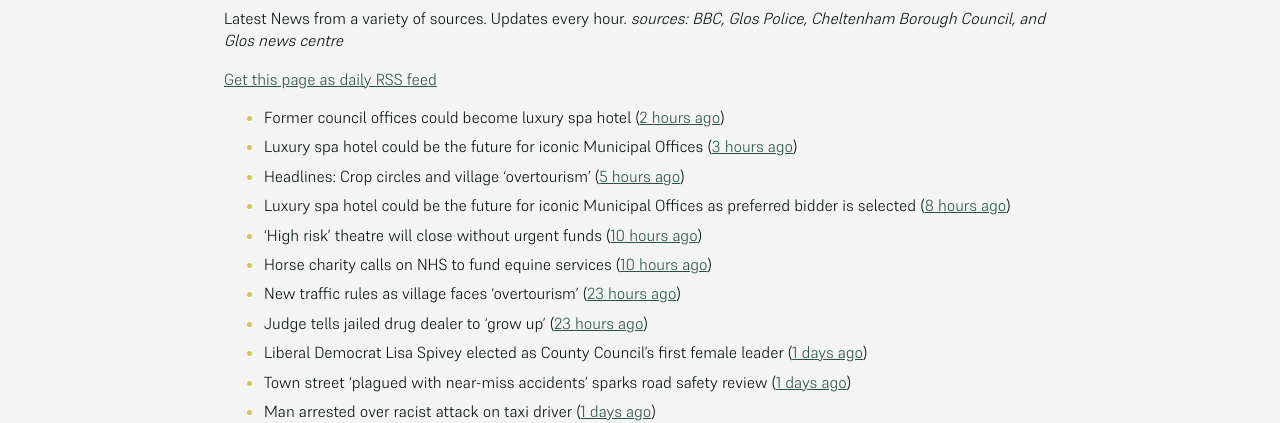
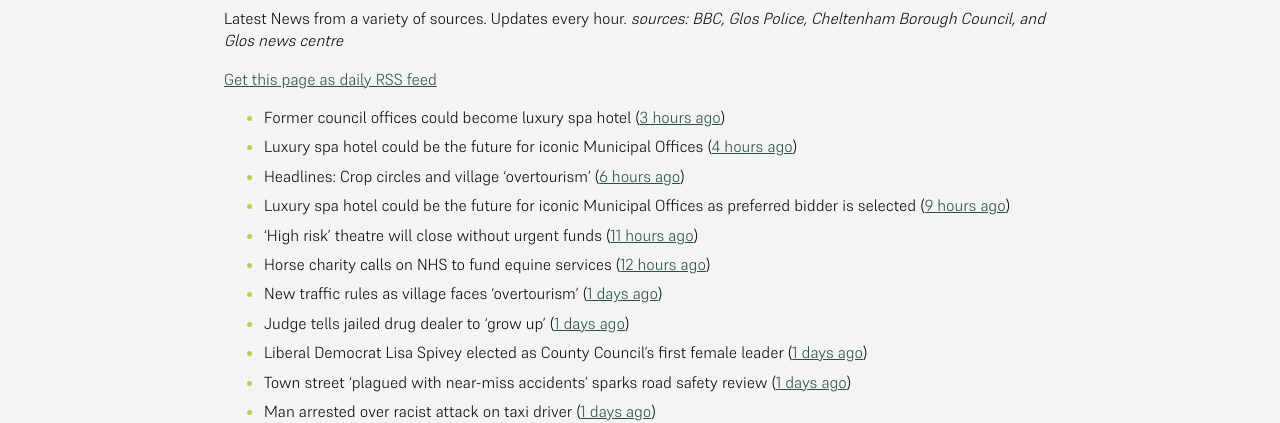
Before and after one commit to mat-0/cheltenham-open-data, a Jekyll site: the page built from _pages/news.md, in a window 1280 px wide. Shown: the part 266-689 px from the top of the page. Built offline with Jekyll 4.4.1, drawn with Linux system fonts in a browser that asks for light colours.

Commit message:
Updated 2025-05-22 16:58:49

```diff
--- a/_pages/news.md
+++ b/_pages/news.md
@@ -12,14 +12,14 @@ _sources: BBC, Glos Police, Cheltenham Borough Council, and Glos news centre_
 [Get this page as daily RSS feed](/daily.rss)
 
 <!-- news_marker starts -->
-- Former council offices could become luxury spa hotel ([2 hours ago](https://www.bbc.com/news/articles/c4g6e60kdy1o))
-- Luxury spa hotel could be the future for iconic Municipal Offices ([3 hours ago](https://gloucesternewscentre.co.uk/luxury-spa-hotel-could-be-the-future-for-iconic-municipal-offices/))
-- Headlines: Crop circles and village 'overtourism' ([5 hours ago](https://www.bbc.com/news/articles/ckgrj59nqg5o))
-- Luxury spa hotel could be the future for iconic Municipal Offices as preferred bidder is selected ([8 hours ago](https://www.cheltenham.gov.uk/news/article/3014/luxury_spa_hotel_could_be_the_future_for_iconic_municipal_offices_as_preferred_bidder_is_selected))
-- 'High risk' theatre will close without urgent funds ([10 hours ago](https://www.bbc.com/news/articles/cvgqqypywe1o))
-- Horse charity calls on NHS to fund equine services ([10 hours ago](https://www.bbc.com/news/articles/cy8d927xllzo))
-- New traffic rules as village faces 'overtourism' ([23 hours ago](https://www.bbc.com/news/articles/cvg99j1y39ro))
-- Judge tells jailed drug dealer to 'grow up' ([23 hours ago](https://www.bbc.com/news/articles/cp3qqky8gnwo))
+- Former council offices could become luxury spa hotel ([3 hours ago](https://www.bbc.com/news/articles/c4g6e60kdy1o))
+- Luxury spa hotel could be the future for iconic Municipal Offices ([4 hours ago](https://gloucesternewscentre.co.uk/luxury-spa-hotel-could-be-the-future-for-iconic-municipal-offices/))
+- Headlines: Crop circles and village 'overtourism' ([6 hours ago](https://www.bbc.com/news/articles/ckgrj59nqg5o))
+- Luxury spa hotel could be the future for iconic Municipal Offices as preferred bidder is selected ([9 hours ago](https://www.cheltenham.gov.uk/news/article/3014/luxury_spa_hotel_could_be_the_future_for_iconic_municipal_offices_as_preferred_bidder_is_selected))
+- 'High risk' theatre will close without urgent funds ([11 hours ago](https://www.bbc.com/news/articles/cvgqqypywe1o))
+- Horse charity calls on NHS to fund equine services ([12 hours ago](https://www.bbc.com/news/articles/cy8d927xllzo))
+- New traffic rules as village faces 'overtourism' ([1 days ago](https://www.bbc.com/news/articles/cvg99j1y39ro))
+- Judge tells jailed drug dealer to 'grow up' ([1 days ago](https://www.bbc.com/news/articles/cp3qqky8gnwo))
 - Liberal Democrat Lisa Spivey elected as County Council’s first female leader ([1 days ago](https://gloucesternewscentre.co.uk/liberal-democrat-lisa-spivey-elected-as-county-councils-first-female-leader/))
 - Town street ‘plagued with near-miss accidents’ sparks road safety review ([1 days ago](https://gloucesternewscentre.co.uk/town-street-plagued-with-near-miss-accidents-sparks-road-safety-review/))
 - Man arrested over racist attack on taxi driver ([1 days ago](https://www.bbc.com/news/articles/c87jjwnqxz2o))
```
Also changed, not shown: _data/flood.json (+5 -27 lines), _pages/fix-my-street.md (+1 -1 lines), index.md (+4 -4 lines).
